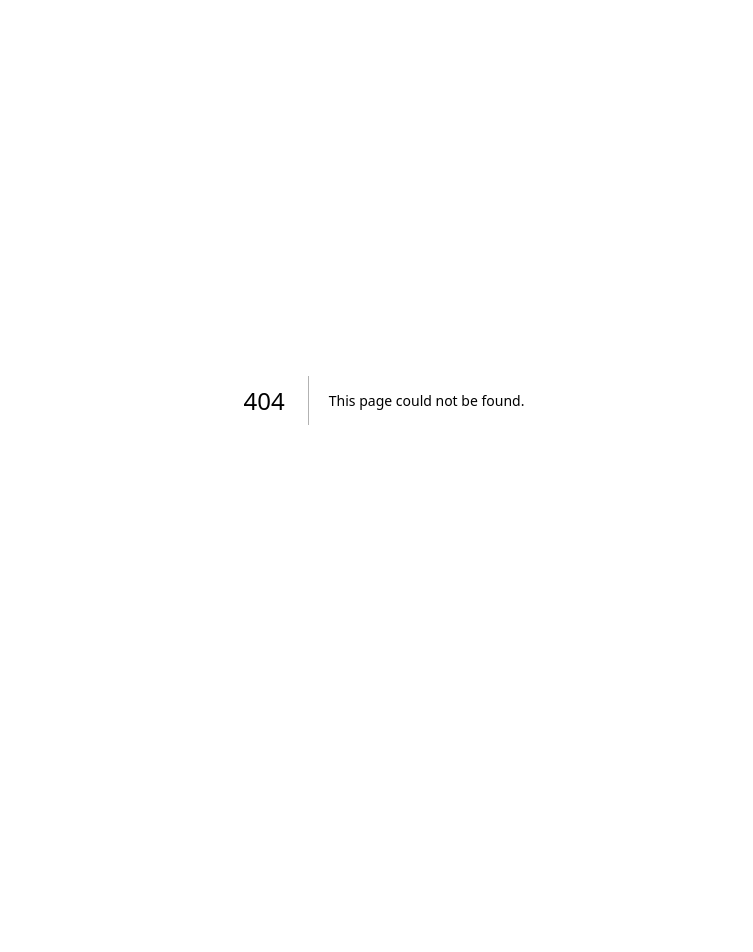
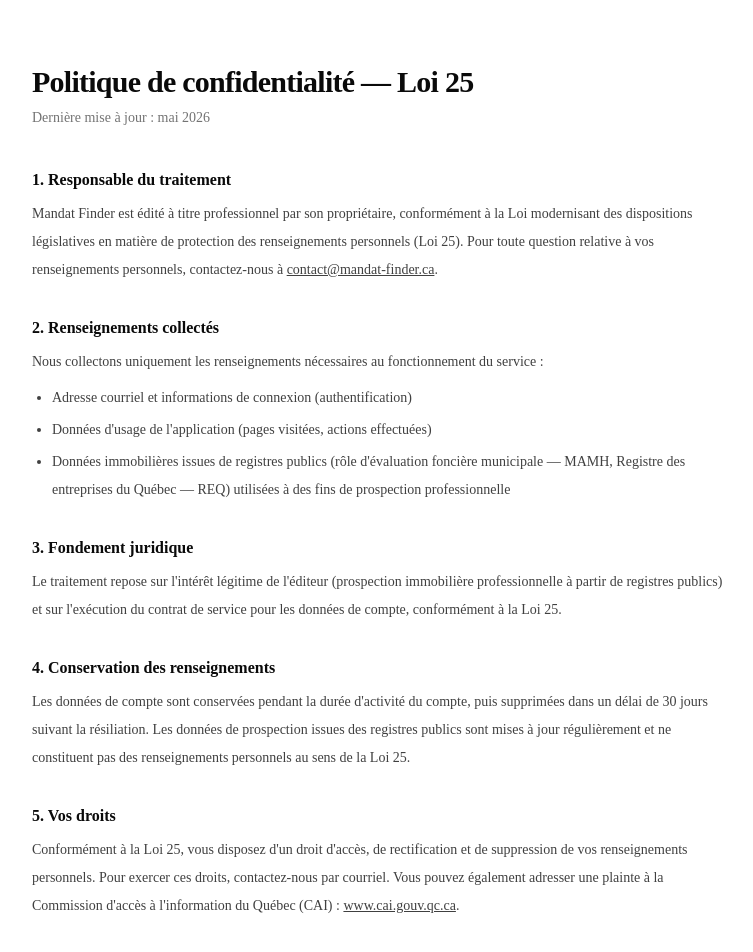
Before and after one commit to josekanda/mandat-finder, a Next.js app: page /legal/loi25 in a window 1280 px wide. Before the commit this address had no page. Shown: the top 952 px of the page, without its empty margins (256-1009 px from the left). Before the commit the page ends 800 px from the top, so only its background shows below. Built offline with nearby package versions, Linux system fonts and the light colour scheme.

Commit message:
feat(legal): politique de confidentialite Loi 25 (CAI), redirection depuis /legal/rgpd

```diff
--- /dev/null
+++ b/src/app/legal/loi25/page.tsx
@@ -0,0 +1,84 @@
+export default function Loi25Page() {
+  return (
+    <main className="mx-auto max-w-3xl px-4 py-16 sm:px-6 lg:px-8">
+      <h1 className="text-3xl font-semibold tracking-tight text-neutral-950">
+        Politique de confidentialité — Loi 25
+      </h1>
+      <p className="mt-2 text-sm text-neutral-500">Dernière mise à jour : mai 2026</p>
+
+      <div className="mt-10 space-y-8 text-sm leading-7 text-neutral-700">
+        <section>
+          <h2 className="text-base font-semibold text-neutral-950">1. Responsable du traitement</h2>
+          <p className="mt-2">
+            Mandat Finder est édité à titre professionnel par son propriétaire, conformément à la
+            Loi modernisant des dispositions législatives en matière de protection des renseignements
+            personnels (Loi 25). Pour toute question relative à vos renseignements personnels,
+            contactez-nous à{" "}
+            <a href="mailto:contact@mandat-finder.ca" className="underline">
+              contact@mandat-finder.ca
+            </a>
+            .
+          </p>
+        </section>
+
+        <section>
+          <h2 className="text-base font-semibold text-neutral-950">2. Renseignements collectés</h2>
+          <p className="mt-2">
+            Nous collectons uniquement les renseignements nécessaires au fonctionnement du service :
+          </p>
+          <ul className="mt-2 list-disc pl-5 space-y-1">
+            <li>Adresse courriel et informations de connexion (authentification)</li>
+            <li>Données d'usage de l'application (pages visitées, actions effectuées)</li>
+            <li>
+              Données immobilières issues de registres publics (rôle d'évaluation foncière
+              municipale — MAMH, Registre des entreprises du Québec — REQ) utilisées à des fins
+              de prospection professionnelle
+            </li>
+          </ul>
+        </section>
+
+        <section>
+          <h2 className="text-base font-semibold text-neutral-950">3. Fondement juridique</h2>
+          <p className="mt-2">
+            Le traitement repose sur l'intérêt légitime de l'éditeur (prospection immobilière
+            professionnelle à partir de registres publics) et sur l'exécution du contrat de service
+            pour les données de compte, conformément à la Loi 25.
+          </p>
+        </section>
+
+        <section>
+          <h2 className="text-base font-semibold text-neutral-950">4. Conservation des renseignements</h2>
+          <p className="mt-2">
+            Les données de compte sont conservées pendant la durée d'activité du compte, puis
+            supprimées dans un délai de 30 jours suivant la résiliation. Les données de prospection
+            issues des registres publics sont mises à jour régulièrement et ne constituent pas des
+            renseignements personnels au sens de la Loi 25.
+          </p>
+        </section>
+
+        <section>
+          <h2 className="text-base font-semibold text-neutral-950">5. Vos droits</h2>
+          <p className="mt-2">
+            Conformément à la Loi 25, vous disposez d'un droit d'accès, de rectification et de
+            suppression de vos renseignements personnels. Pour exercer ces droits, contactez-nous
+            par courriel. Vous pouvez également adresser une plainte à la Commission d'accès à
+            l'information du Québec (CAI) :{" "}
+            <a href="https://www.cai.gouv.qc.ca" className="underline">
+              www.cai.gouv.qc.ca
+            </a>
+            .
+          </p>
+        </section>
+
+        <section>
+          <h2 className="text-base font-semibold text-neutral-950">6. Sous-traitants</h2>
+          <p className="mt-2">
+            Nous utilisons Supabase pour le stockage des données et Vercel pour l'hébergement de
+            l'application. Ces prestataires sont assujettis à des ententes de confidentialité
+            compatibles avec nos obligations sous la Loi 25.
+          </p>
+        </section>
+      </div>
+    </main>
+  );
+}
--- /dev/null
+++ b/src/app/legal/rgpd/page.tsx
@@ -0,0 +1,5 @@
+import { redirect } from "next/navigation";
+
+export default function RgpdRedirectPage() {
+  redirect("/legal/loi25");
+}
```
